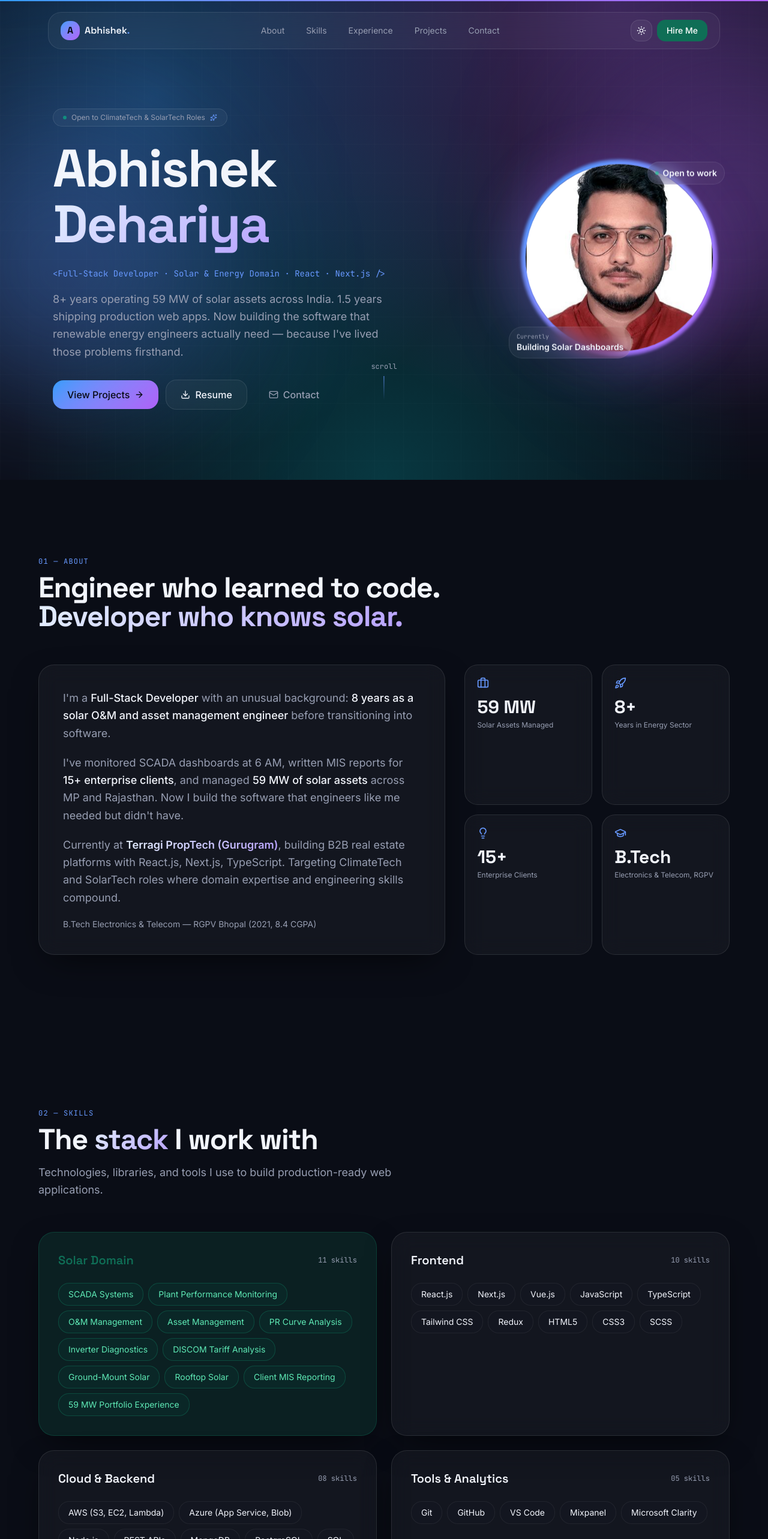
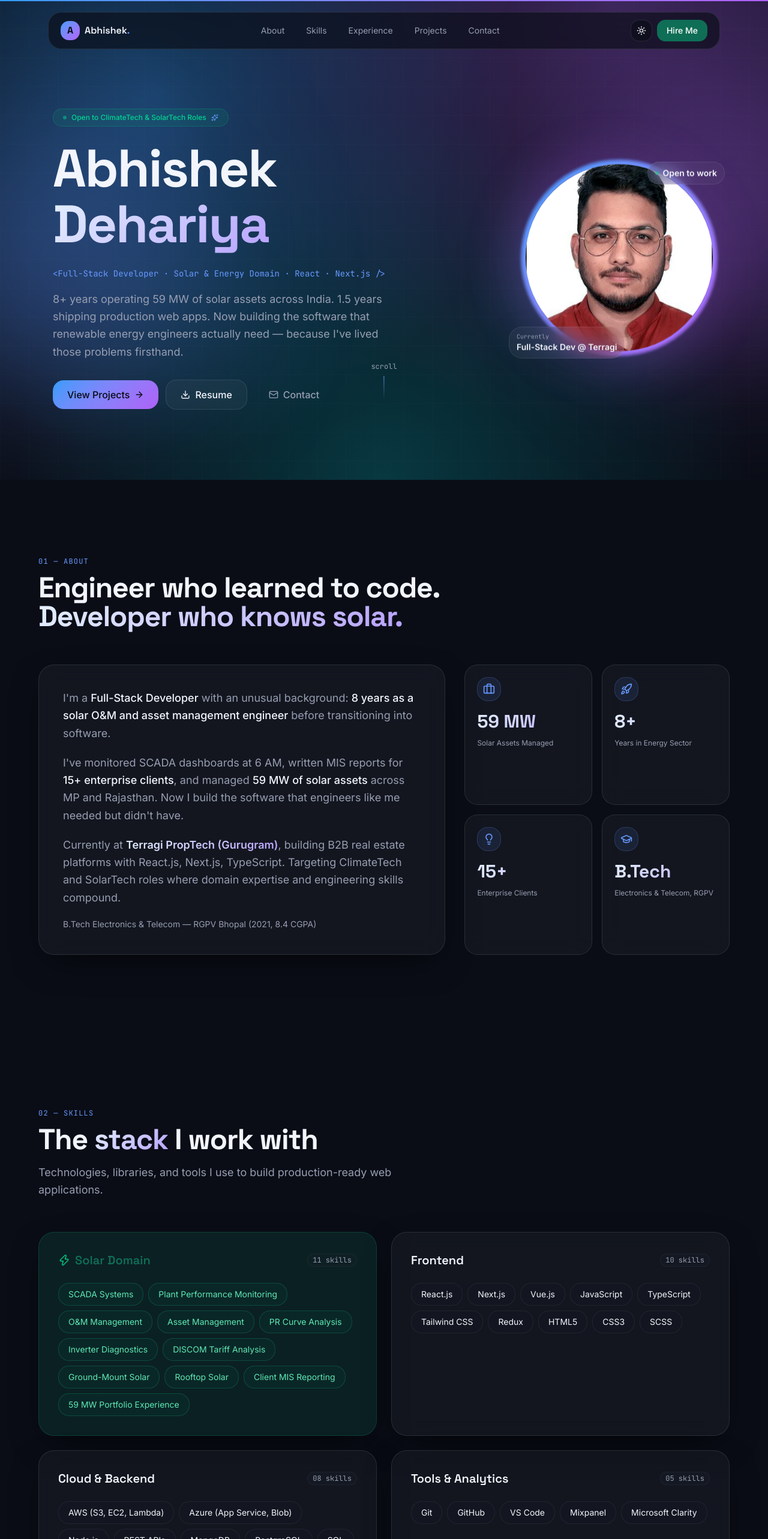
Before and after one commit to Abhishek-Dehariya/portfolio, a Next.js app: page / in a window 1280 px wide. Shown: the top 2566 px of the page at 60% size. Built offline with nearby package versions, Linux system fonts and the light colour scheme.

Commit message:
New change

```diff
--- a/app/src/components/portfolio/About.tsx
+++ b/app/src/components/portfolio/About.tsx
@@ -50,7 +50,7 @@ export function About() {
           </p>
         </motion.div>
 
-        <div className="lg:col-span-2 grid grid-cols-2 gap-4">
+        <div className="lg:col-span-2 grid grid-cols-2 gap-4 items-stretch">
           {stats.map((s, i) => (
             <motion.div
               key={s.label}
@@ -58,11 +58,13 @@ export function About() {
               whileInView={{ opacity: 1, y: 0 }}
               viewport={{ once: true }}
               transition={{ duration: 0.5, delay: i * 0.08 }}
-              className="glass rounded-2xl p-5 hover:border-primary/40 transition-colors group"
+              className="glass rounded-2xl p-5 hover:border-primary/40 transition-all group h-full flex flex-col"
             >
-              <s.icon className="size-5 text-primary mb-3 group-hover:scale-110 transition-transform" />
-              <div className="font-display text-3xl font-bold">{s.value}</div>
-              <div className="text-xs text-muted-foreground mt-1">{s.label}</div>
+              <div className="size-10 rounded-xl bg-primary/10 border border-primary/20 grid place-items-center mb-4 group-hover:bg-primary/20 transition-colors shrink-0">
+                <s.icon className="size-5 text-primary group-hover:scale-110 transition-transform" />
+              </div>
+              <div className="font-display text-3xl font-bold gradient-text">{s.value}</div>
+              <div className="text-xs text-muted-foreground mt-2 leading-relaxed">{s.label}</div>
             </motion.div>
           ))}
         </div>
--- a/app/src/components/portfolio/Experience.tsx
+++ b/app/src/components/portfolio/Experience.tsx
@@ -77,8 +77,10 @@ export function Experience() {
                     className="glass rounded-2xl p-6 shadow-elegant hover:border-primary/40 transition-colors"
                   >
                     <div className="flex items-center justify-between gap-3 mb-2">
-                      <span className="font-mono text-xs text-primary">{it.period}</span>
-                      <Building2 className="size-4 text-muted-foreground" />
+                      <span className="font-mono text-xs text-primary bg-primary/10 border border-primary/20 px-2.5 py-1 rounded-full">
+                        {it.period}
+                      </span>
+                      <Building2 className="size-4 text-muted-foreground shrink-0" />
                     </div>
                     <h3 className="font-display text-xl font-semibold">{it.role}</h3>
                     <div className="text-sm text-muted-foreground mt-1">{it.company}</div>
--- a/app/src/components/portfolio/Footer.tsx
+++ b/app/src/components/portfolio/Footer.tsx
@@ -18,7 +18,8 @@ function LinkedinIcon({ className }: { className?: string }) {
 
 export function Footer() {
   return (
-    <footer className="relative border-t border-border/60 mt-12">
+    <footer className="relative mt-12">
+      <div className="h-px gradient-primary opacity-25" />
       <div className="max-w-6xl mx-auto px-6 py-10 flex flex-col sm:flex-row items-center justify-between gap-4">
         <div className="text-center sm:text-left">
           <p className="text-sm text-muted-foreground">
--- a/app/src/components/portfolio/Hero.tsx
+++ b/app/src/components/portfolio/Hero.tsx
@@ -19,7 +19,7 @@ export function Hero() {
               initial={{ opacity: 0, y: 20 }}
               animate={{ opacity: 1, y: 0 }}
               transition={{ duration: 0.6 }}
-              className="inline-flex items-center gap-2 glass px-4 py-1.5 rounded-full text-xs text-muted-foreground mb-6"
+              className="inline-flex items-center gap-2 bg-emerald-500/10 border border-emerald-500/25 px-4 py-1.5 rounded-full text-xs text-emerald-400 light:text-emerald-700 font-medium mb-6"
             >
               <span className="size-1.5 rounded-full bg-emerald-400 animate-pulse" />
               Open to ClimateTech & SolarTech Roles
@@ -119,7 +119,7 @@ export function Hero() {
                 className="absolute -bottom-2 -left-2 sm:-left-6 glass rounded-2xl px-3 py-2 shadow-elegant"
               >
                 <div className="text-[10px] font-mono text-muted-foreground">Currently</div>
-                <div className="text-xs sm:text-sm font-semibold">Building Solar Dashboards</div>
+                <div className="text-xs sm:text-sm font-semibold">Full-Stack Dev @ Terragi</div>
               </motion.div>
               <motion.div
                 animate={{ y: [0, 8, 0] }}
--- a/app/src/components/portfolio/Navbar.tsx
+++ b/app/src/components/portfolio/Navbar.tsx
@@ -1,3 +1,4 @@
+"use client";
 import { useEffect, useState } from "react";
 import { motion, useScroll, useSpring } from "framer-motion";
 import { Moon, Sun, Menu, X } from "lucide-react";
@@ -18,6 +19,14 @@ export function Navbar() {
   const scaleX = useSpring(scrollYProgress, { stiffness: 100, damping: 30 });
 
   useEffect(() => {
+    const saved = localStorage.getItem("theme");
+    if (saved === "light") {
+      document.documentElement.classList.add("light");
+      setLight(true);
+    }
+  }, []);
+
+  useEffect(() => {
     const onScroll = () => setScrolled(window.scrollY > 30);
     onScroll();
     window.addEventListener("scroll", onScroll);
@@ -25,8 +34,9 @@ export function Navbar() {
   }, []);
 
   const toggleTheme = () => {
-    document.documentElement.classList.toggle("light");
-    setLight((v) => !v);
+    const isLight = document.documentElement.classList.toggle("light");
+    setLight(isLight);
+    localStorage.setItem("theme", isLight ? "light" : "dark");
   };
 
   return (
@@ -49,8 +59,10 @@ export function Navbar() {
           }`}
         >
           <div
-            className={`flex items-center justify-between rounded-2xl px-4 sm:px-5 py-3 transition-all glass ${
-              scrolled ? "shadow-elegant" : ""
+            className={`flex items-center justify-between rounded-2xl px-4 sm:px-5 py-3 transition-all duration-300 backdrop-blur-md border border-border ${
+              scrolled
+                ? "bg-background/90 shadow-elegant"
+                : "bg-background/65"
             }`}
           >
             <a href="/" className="flex items-center gap-2 group">
@@ -79,21 +91,21 @@ export function Navbar() {
               <button
                 onClick={toggleTheme}
                 aria-label="Toggle theme"
-                className="size-9 rounded-lg glass grid place-items-center hover:scale-105 transition-transform"
+                className="size-9 rounded-lg bg-background/60 border border-border grid place-items-center hover:scale-105 transition-transform"
               >
                 {light ? <Moon className="size-4" /> : <Sun className="size-4" />}
               </button>
               <a
                 href="#contact"
                 className="hidden sm:inline-flex items-center gap-2 px-4 py-2 rounded-lg text-sm font-medium text-white hover:opacity-90 transition-opacity"
-              style={{ backgroundColor: '#0F6E56' }}
+                style={{ backgroundColor: "#0F6E56" }}
               >
                 Hire Me
               </a>
               <button
                 onClick={() => setOpen((v) => !v)}
                 aria-label="Menu"
-                className="md:hidden size-9 rounded-lg glass grid place-items-center"
+                className="md:hidden size-9 rounded-lg bg-background/60 border border-border grid place-items-center"
               >
                 {open ? <X className="size-4" /> : <Menu className="size-4" />}
               </button>
@@ -104,18 +116,28 @@ export function Navbar() {
             <motion.div
               initial={{ opacity: 0, y: -10 }}
               animate={{ opacity: 1, y: 0 }}
-              className="md:hidden mt-2 glass rounded-2xl p-3 flex flex-col"
+              className="md:hidden mt-2 bg-background/95 backdrop-blur-md border border-border rounded-2xl p-3 flex flex-col shadow-elegant"
             >
               {navItems.map((item) => (
                 <a
                   key={item.href}
                   href={item.href}
                   onClick={() => setOpen(false)}
-                  className="px-4 py-3 text-sm text-muted-foreground hover:text-foreground rounded-lg"
+                  className="px-4 py-3 text-sm text-muted-foreground hover:text-foreground rounded-lg transition-colors"
                 >
                   {item.label}
                 </a>
               ))}
+              <div className="mt-2 pt-2 border-t border-border">
+                <a
+                  href="#contact"
+                  onClick={() => setOpen(false)}
+                  className="flex items-center justify-center gap-2 px-4 py-3 rounded-lg text-sm font-medium text-white"
+                  style={{ backgroundColor: "#0F6E56" }}
+                >
+                  Hire Me
+                </a>
+              </div>
             </motion.div>
           )}
         </div>
--- a/app/src/components/portfolio/Section.tsx
+++ b/app/src/components/portfolio/Section.tsx
@@ -15,7 +15,7 @@ export function Section({
   children: ReactNode;
 }) {
   return (
-    <section id={id} className="relative py-16 sm:py-24 lg:py-32 px-5 sm:px-6">
+    <section id={id} className="relative py-16 sm:py-24 lg:py-32 px-5 sm:px-6 scroll-mt-24">
       <div className="max-w-6xl mx-auto">
         <motion.div
           initial={{ opacity: 0, y: 30 }}
--- a/app/src/components/portfolio/Skills.tsx
+++ b/app/src/components/portfolio/Skills.tsx
@@ -1,4 +1,5 @@
 import { motion } from "framer-motion";
+import { Zap } from "lucide-react";
 import { Section } from "./Section";
 
 const groups = [
@@ -32,7 +33,7 @@ export function Skills() {
       title={<>The <span className="gradient-text">stack</span> I work with</>}
       description="Technologies, libraries, and tools I use to build production-ready web applications."
     >
-      <div className="grid md:grid-cols-2 xl:grid-cols-2 gap-6">
+      <div className="grid md:grid-cols-2 xl:grid-cols-2 gap-6 items-stretch">
         {groups.map((g, gi) => (
           <motion.div
             key={g.title}
@@ -40,11 +41,14 @@ export function Skills() {
             whileInView={{ opacity: 1, y: 0 }}
             viewport={{ once: true }}
             transition={{ duration: 0.6, delay: gi * 0.1 }}
-            className={`rounded-3xl p-8 shadow-elegant ${g.highlight ? "bg-[#0F6E56]/20 border border-[#0F6E56]/40" : "glass"}`}
+            className={`rounded-3xl p-8 shadow-elegant h-full ${g.highlight ? "bg-[#0F6E56]/20 border border-[#0F6E56]/40" : "glass"}`}
           >
             <div className="flex items-center justify-between mb-6">
-              <h3 className={`font-display text-xl font-semibold ${g.highlight ? "text-[#0F6E56] dark:text-emerald-400" : ""}`}>{g.title}</h3>
-              <span className="font-mono text-xs text-muted-foreground">
+              <h3 className={`font-display text-xl font-semibold flex items-center gap-2 ${g.highlight ? "text-[#0F6E56] dark:text-emerald-400" : ""}`}>
+                {g.highlight && <Zap className="size-5 text-emerald-500 shrink-0" />}
+                {g.title}
+              </h3>
+              <span className="font-mono text-xs text-muted-foreground bg-muted/30 border border-border/40 px-2 py-0.5 rounded-full">
                 {String(g.items.length).padStart(2, "0")} skills
               </span>
             </div>
```
Also changed, not shown: app/src/components/portfolio/Contact.tsx (+24 -2 lines), app/src/components/portfolio/Projects.tsx (+14 -7 lines).
